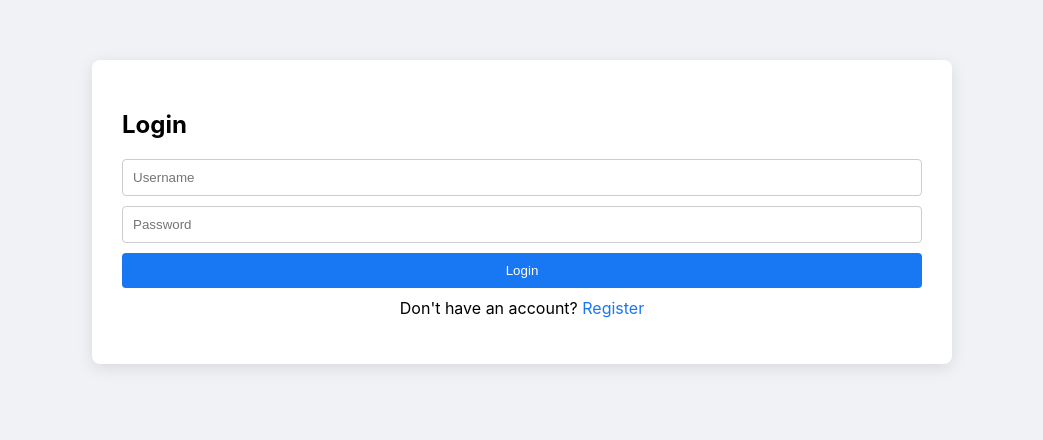
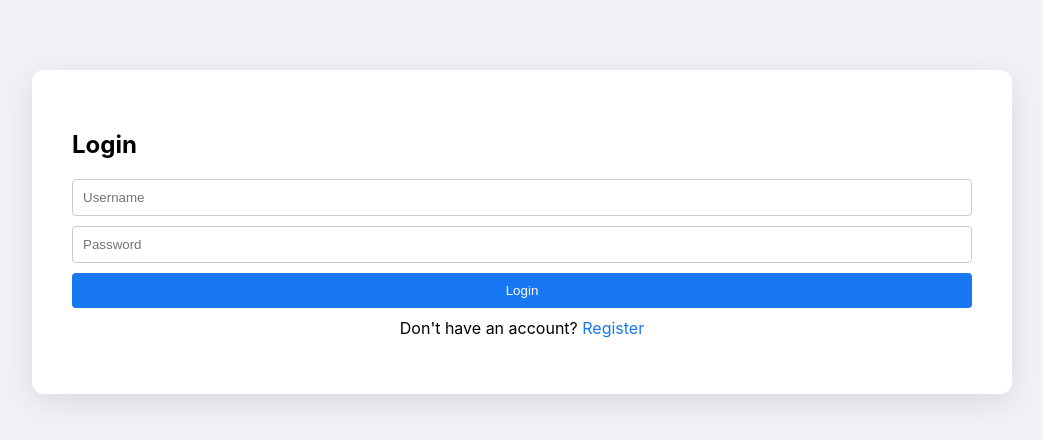
Before and after one commit to victorolivo24/intellectual-diversity-engine, a React (Create React App) app in the folder frontend/: page / in a window 1280 px wide. Shown: the top 440 px of the page, without its empty margins (118-1161 px from the left). Built offline with nearby package versions, Linux system fonts and the light colour scheme.

Commit message:
add topic sentiments

```diff
--- a/frontend/src/App.js
+++ b/frontend/src/App.js
@@ -1,35 +1,38 @@
-import React, { useState, useEffect } from 'react';
+import React, { useState, useEffect, useMemo } from 'react';
 
 // --- STYLES ---
 const styles = {
   container: {
     display: 'flex', justifyContent: 'center', alignItems: 'flex-start',
-    minHeight: '100vh', backgroundColor: '#f0f2f5', padding: '20px'
+    minHeight: '100vh', backgroundColor: '#f0f2f5', padding: '20px',
+    fontFamily: '-apple-system, BlinkMacSystemFont, "Segoe UI", Roboto, Helvetica, Arial, sans-serif'
   },
   card: {
-    width: '100%', maxWidth: '800px', backgroundColor: '#fff',
-    borderRadius: '8px', boxShadow: '0 4px 16px rgba(0,0,0,0.1)',
-    padding: '30px', marginTop: '40px'
+    width: '100%', maxWidth: '900px', backgroundColor: '#fff',
+    borderRadius: '12px', boxShadow: '0 8px 32px rgba(0,0,0,0.1)',
+    padding: '40px', marginTop: '50px'
   },
-  nav: { display: 'flex', gap: '15px', marginBottom: '20px' },
-  navButton: { padding: '8px 16px', cursor: 'pointer', border: '1px solid #ccc', borderRadius: '4px', background: 'none' },
-  activeNavButton: { backgroundColor: '#1877f2', color: '#fff', borderColor: '#1877f2' },
+  header: { display: 'flex', justifyContent: 'space-between', alignItems: 'center', marginBottom: '10px' },
+  welcomeMessage: { fontSize: '16px', color: '#606770' },
+  logoutButton: { border: 'none', background: 'transparent', color: '#1877f2', cursor: 'pointer', fontSize: '16px', fontWeight: 'bold' },
+  nav: { display: 'flex', gap: '15px', marginBottom: '20px', borderBottom: '1px solid #dddfe2' },
+  navButton: { padding: '10px 20px', cursor: 'pointer', border: 'none', borderBottom: '3px solid transparent', background: 'none', fontWeight: 'bold', color: '#606770' },
+  activeNavButton: { color: '#1877f2', borderBottom: '3px solid #1877f2' },
   inputContainer: { display: 'flex', gap: '10px', marginBottom: '20px' },
   input: { flex: 1, padding: '10px', borderRadius: '4px', border: '1px solid #ccc' },
   button: { padding: '10px 20px', borderRadius: '4px', border: 'none', backgroundColor: '#1877f2', color: '#fff', cursor: 'pointer' },
   errorText: { color: '#fa383e', marginBottom: '20px', textAlign: 'center' },
-  sectionTitle: { fontSize: '20px', fontWeight: 'bold', marginTop: '20px', marginBottom: '10px' },
-  sentimentBar: { marginBottom: '8px' },
-  wordCloud: { display: 'flex', flexWrap: 'wrap', gap: '8px' },
-  wordItem: { cursor: 'default' },
-  historyList: { listStyle: 'none', padding: 0, margin: 0 },
-  historyItem: { padding: '8px', borderBottom: '1px solid #eee' },
-  topicTable: { width: '100%', borderCollapse: 'collapse', marginTop: '10px'},
-  tableHeader: { borderBottom: '2px solid #333', textAlign: 'left', padding: '8px' },
-  tableCell: { borderBottom: '1px solid #eee', padding: '8px' },
+  sectionTitle: { fontSize: '20px', fontWeight: 'bold', marginTop: '20px', marginBottom: '15px' },
+  wordCloud: { display: 'flex', flexWrap: 'wrap', gap: '10px', alignItems: 'center', padding: '10px' },
+  wordItem: { cursor: 'default', padding: '5px' },
+  historyList: { listStyle: 'none', padding: 0, margin: 0, maxHeight: '400px', overflowY: 'auto', border: '1px solid #eee', borderRadius: '8px' },
+  historyItem: { padding: '15px', borderBottom: '1px solid #eee' },
+  topicTable: { width: '100%', borderCollapse: 'collapse' },
+  tableHeader: { borderBottom: '2px solid #333', textAlign: 'left', padding: '12px' },
+  tableCell: { borderBottom: '1px solid #eee', padding: '12px' },
 };
 
-// --- Auth Component ---
+// --- Auth Component (from your working code) ---
 function AuthComponent({ onAuth }) {
   const [mode, setMode] = useState('login');
   const [username, setUsername] = useState('');
@@ -71,7 +74,7 @@ function AuthComponent({ onAuth }) {
   );
 }
 
-// --- Analysis Component ---
+// --- Analysis Component (from your working code, with onAnalysisComplete added) ---
 function AnalysisComponent({ auth, onBack, onAnalysisComplete }) {
   const [url, setUrl] = useState('');
   const [result, setResult] = useState(null);
@@ -95,10 +98,7 @@ function AnalysisComponent({ auth, onBack, onAnalysisComplete }) {
   };
 
   return (
-    <div style={styles.card}>
-      <div style={styles.nav}>
-        <button onClick={onBack} style={styles.navButton}>← Back</button>
-      </div>
+    <div style={{...styles.card, padding: 0, boxShadow: 'none', marginTop: 0}}>
       <h2>Analyze New Article</h2>
       <div style={styles.inputContainer}>
         <input value={url} onChange={e=>setUrl(e.target.value)} placeholder="https://..." style={styles.input}/>
@@ -119,60 +119,74 @@ function AnalysisComponent({ auth, onBack, onAnalysisComplete }) {
               : <p>No keywords available.</p>
             }
           </div>
-          <div style={styles.sectionTitle}>Article Text</div>
-          <div style={{ maxHeight:'300px', overflowY:'auto' }}>
-            {result.article_text ? result.article_text.split('\n\n').map((p,i)=>(<p key={i}>{p}</p>)) : <p>Full article text not available.</p>}
-          </div>
         </div>
       )}
     </div>
   );
 }
-
-// --- Dashboard Component ---
+// --- Dashboard Component (UPDATED with Topic Analysis and Document Frequency) ---
 function DashboardComponent({ auth, key }) {
-  const [dashboardData, setDashboardData] = useState({ loading: true, error: null, articles: [], topicAnalysis: [] });
+  const [dashboardState, setDashboardState] = useState({ loading: true, error: null, articles: [], topicAnalysis: [] });
 
   useEffect(() => {
-    setDashboardData(s => ({ ...s, loading: true }));
+    if (!auth.token) return;
     const fetchData = async () => {
+      setDashboardState({ loading: true, error: null, articles: [], topicAnalysis: [] });
       try {
+        // CORRECTED THE FETCH URL HERE from /topic_analysis to /category_analysis
         const [articlesRes, topicsRes] = await Promise.all([
           fetch('http://127.0.0.1:5000/dashboard', { headers: { 'x-access-token': auth.token } }),
-          fetch('http://127.0.0.1:5000/topic_analysis', { headers: { 'x-access-token': auth.token } })
+          fetch('http://127.0.0.1:5000/category_analysis', { headers: { 'x-access-token': auth.token } })
         ]);
-        if (!articlesRes.ok || !topicsRes.ok) throw new Error("Could not fetch data.");
+        if (!articlesRes.ok || !topicsRes.ok) throw new Error("Could not fetch dashboard data.");
         const articles = await articlesRes.json();
         const topicAnalysis = await topicsRes.json();
-        setDashboardData({ loading: false, error: null, articles: articles || [], topicAnalysis: topicAnalysis || [] });
+        // The variable name 'topicAnalysis' is fine to keep, it is descriptive
+        setDashboardState({ loading: false, error: null, articles: articles || [], topicAnalysis: topicAnalysis || [] });
       } catch (err) {
-        setDashboardData({ loading: false, error: err.message, articles: [], topicAnalysis: [] });
+        setDashboardState({ loading: false, error: err.message, articles: [], topicAnalysis: [] });
       }
     };
     fetchData();
   }, [auth.token, key]);
 
-  if (dashboardData.loading) return <div style={styles.card}>Loading...</div>;
-  if (dashboardData.error) return <div style={styles.card}><div style={styles.errorText}>{dashboardData.error}</div></div>;
+  const wordCloudData = useMemo(() => {
+    if (!dashboardState.articles || dashboardState.articles.length === 0) return [];
+    const docFrequency = {};
+    dashboardState.articles.forEach(article => {
+        const uniqueKeywords = new Set(article.keywords || []);
+        uniqueKeywords.forEach(keyword => {
+            docFrequency[keyword] = (docFrequency[keyword] || 0) + 1;
+        });
+    });
+    return Object.entries(docFrequency).sort((a,b) => b[1] - a[1]);
+  }, [dashboardState.articles]);
+
+  if (dashboardState.loading) return <div>Loading...</div>;
+  if (dashboardState.error) return <div style={styles.errorText}>Error: {dashboardState.error}</div>;
 
   return (
-    <div style={styles.card}>
+    <div>
       <h2 style={styles.title}>Your Information Diet</h2>
-
-      <div style={styles.sectionTitle}>Topic Sentiments</div>
-      <div style={{ maxHeight: '300px', overflowY: 'auto' }}>
+      <div style={{display: 'grid', gridTemplateColumns: '1fr 1fr', gap: '30px'}}>
+        <div>
+          <h3 style={styles.sectionTitle}>Top Keywords</h3>
+          <div style={styles.wordCloud}>
+            {wordCloudData.slice(0, 20).map(([word, count]) => (
+              <span key={word} style={{...styles.wordItem, fontSize: `${12 + count * 4}px`, opacity: 0.5 + count * 0.1 }}>{word}</span>
+            ))}
+          </div>
+        </div>
+        <div>
+          <h3 style={styles.sectionTitle}>Topic Sentiments</h3>
+          <div style={{maxHeight: '300px', overflowY: 'auto'}}>
             <table style={styles.topicTable}>
-          <thead>
-            <tr>
-              <th style={styles.tableHeader}>Topic</th>
-              <th style={styles.tableHeader}>Articles</th>
-              <th style={styles.tableHeader}>Avg. Sentiment</th>
-            </tr>
-          </thead>
+                <thead><tr><th style={styles.tableHeader}>Topic</th><th style={styles.tableHeader}>Articles</th><th style={styles.tableHeader}>Avg. Sentiment</th></tr></thead>
                 <tbody>
-            {dashboardData.topicAnalysis.map((item, i) => (
+                  {/* This part of your code is already correct and will work with the fetched data */}
+                  {dashboardState.topicAnalysis.map((item, i) => (
                     <tr key={i}>
-                <td style={styles.tableCell}>{item.topic}</td>
+                      <td style={styles.tableCell}>{item.category}</td>
                       <td style={styles.tableCell}>{item.article_count}</td>
                       <td style={{...styles.tableCell, color: item.average_sentiment > 0.05 ? '#28a745' : item.average_sentiment < -0.05 ? '#dc3545' : 'inherit', fontWeight: 'bold'}}>
                         {item.average_sentiment.toFixed(2)}
@@ -182,15 +196,8 @@ function DashboardComponent({ auth, key }) {
                 </tbody>
             </table>
           </div>
-
-      <div style={styles.sectionTitle}>Reading History</div>
-      <ul style={styles.historyList}>
-        {dashboardData.articles.map((a, i) => (
-          <li key={i} style={styles.historyItem}>
-            <strong>{a.title}</strong> — Score: {typeof a.sentiment === 'number' ? a.sentiment.toFixed(2) : 'N/A'}
-          </li>
-        ))}
-      </ul>
+        </div>
+      </div>
     </div>
   );
 }
@@ -223,7 +230,7 @@ export default function App() {
         </div>
         {view==='dashboard'
           ? <DashboardComponent auth={auth} key={dashboardKey}/>
-          : <AnalysisComponent auth={auth} onBack={() => setView('dashboard')} onAnalysisComplete={handleAnalysisComplete}/>
+          : <AnalysisComponent auth={auth} onBack={() => setView('dashboard')} onAnalysisComplete={handleAnalysisComplete} />
         }
       </div>
     </div>
```
Lines whose indentation alone changed are shown as unchanged.
